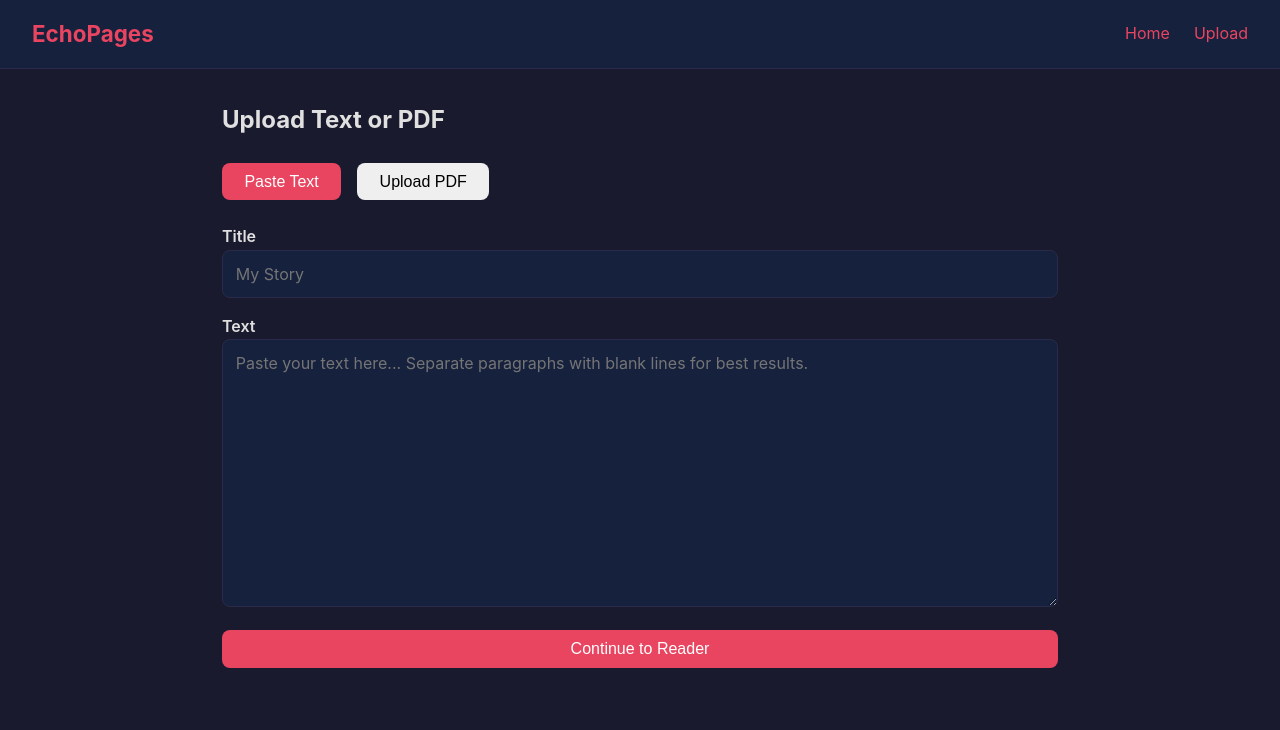
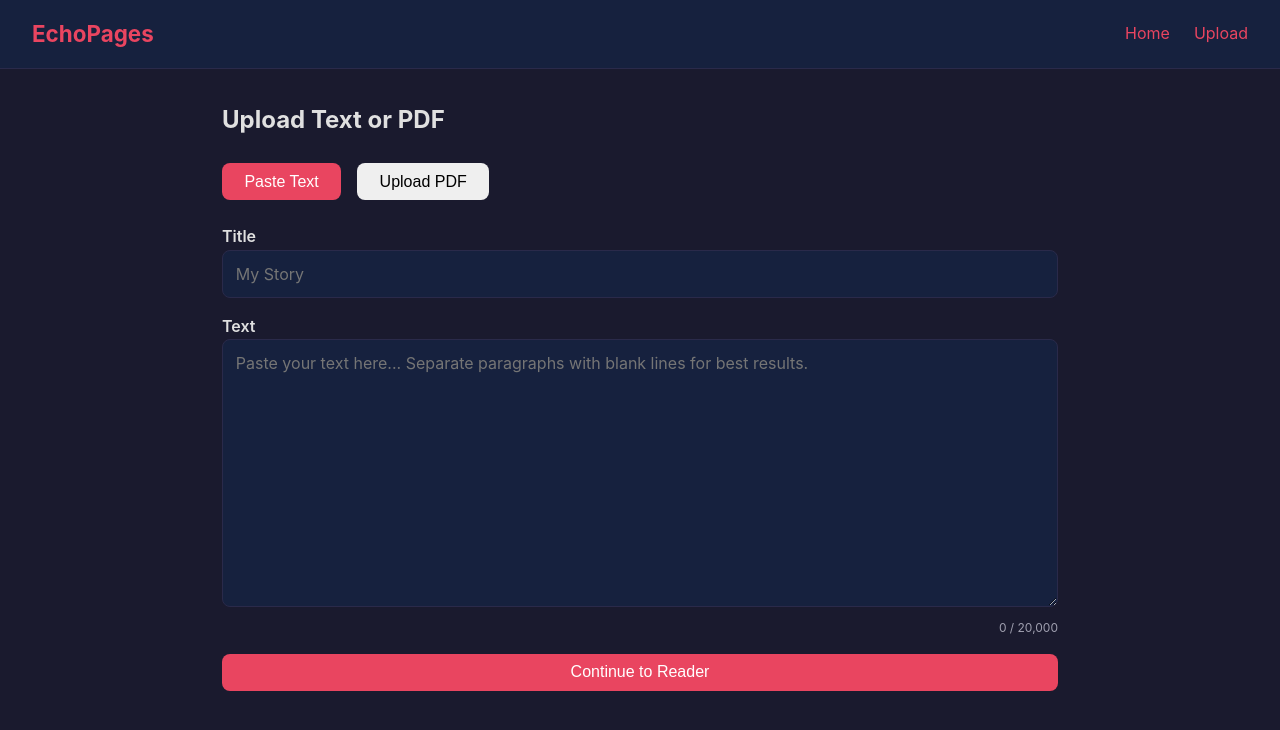
Before and after one commit to eatdegrasstyson/EchoPages, a React (Vite) app in the folder apps/web/client/: page /upload in a window 1280 px wide. Shown: the top 730 px of the page. Built offline with nearby package versions, Linux system fonts and the light colour scheme.

Commit message:
Add character counter to text input with colour-coded limit warning

```diff
--- a/apps/web/client/src/components/TextInput.jsx
+++ b/apps/web/client/src/components/TextInput.jsx
@@ -1,10 +1,27 @@
+const MAX_CHARS = 20_000;
+
 export default function TextInput({ value, onChange, placeholder, rows = 12 }) {
+  const count = value.length;
+  const near = count > MAX_CHARS * 0.85;
+  const over = count > MAX_CHARS;
+
   return (
+    <div style={{ position: 'relative' }}>
       <textarea
         value={value}
         onChange={(e) => onChange(e.target.value)}
         placeholder={placeholder}
         rows={rows}
+        maxLength={MAX_CHARS}
       />
+      <div style={{
+        textAlign: 'right',
+        fontSize: '0.75rem',
+        marginTop: '0.25rem',
+        color: over ? 'var(--color-tension, #e74c3c)' : near ? '#f39c12' : 'var(--text-secondary)',
+      }}>
+        {count.toLocaleString()} / {MAX_CHARS.toLocaleString()}
+      </div>
+    </div>
   );
 }
```
Lines whose indentation alone changed are shown as unchanged.
